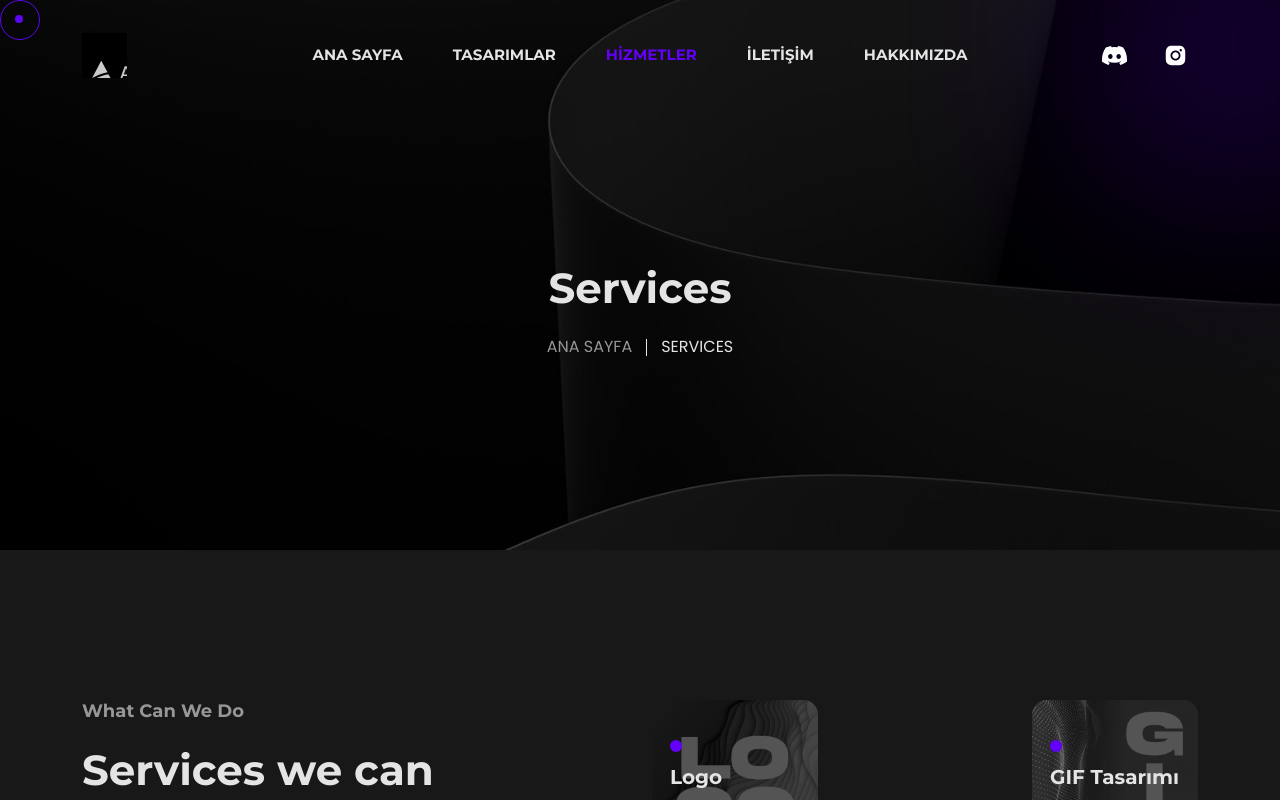
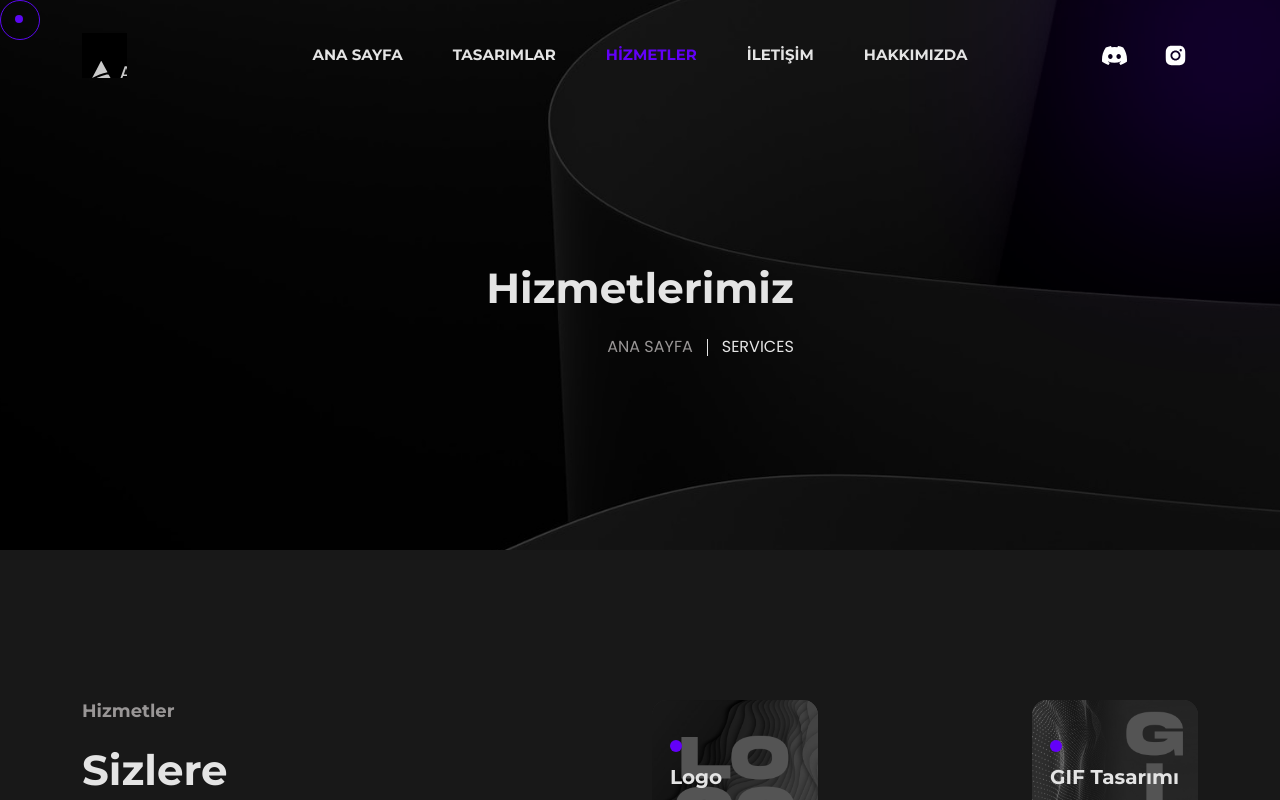
Before and after one commit to risuscreative/alphawebsite, a React (Create React App) app: page /hizmetler in a window 1280 px wide. Shown: the top 800 px of the page. Built offline with nearby package versions, Linux system fonts and the light colour scheme.

Commit message:
services

```diff
--- a/src/components/Pages/ServicesPage.jsx
+++ b/src/components/Pages/ServicesPage.jsx
@@ -17,7 +17,7 @@ export default function ServicesPage() {
   return (
     <>
       <PageHeading
-        title='Services'
+        title='Hizmetlerimiz'
         bgSrc='images/service_hero_bg.jpeg'
         pageLinkText='Services'
       />
@@ -29,8 +29,8 @@ export default function ServicesPage() {
           <Div className="row">
             <Div className="col-xl-4">
               <SectionHeading
-                title='Services we can help you with'
-                subtitle='What Can We Do'
+                title='Sizlere Verdiğimiz Hizmetler'
+                subtitle='Hizmetler'
               />
               <Spacing lg='90' md='45'/>
             </Div>
```
